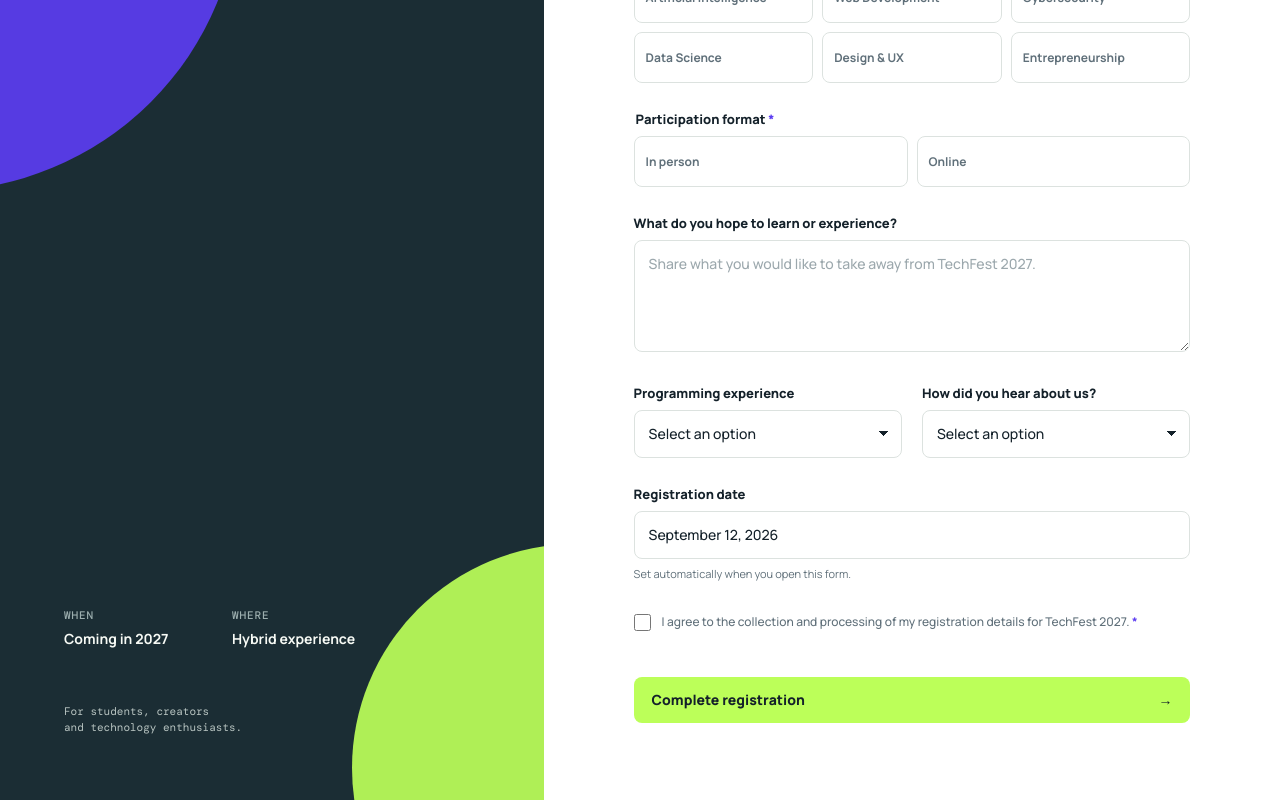
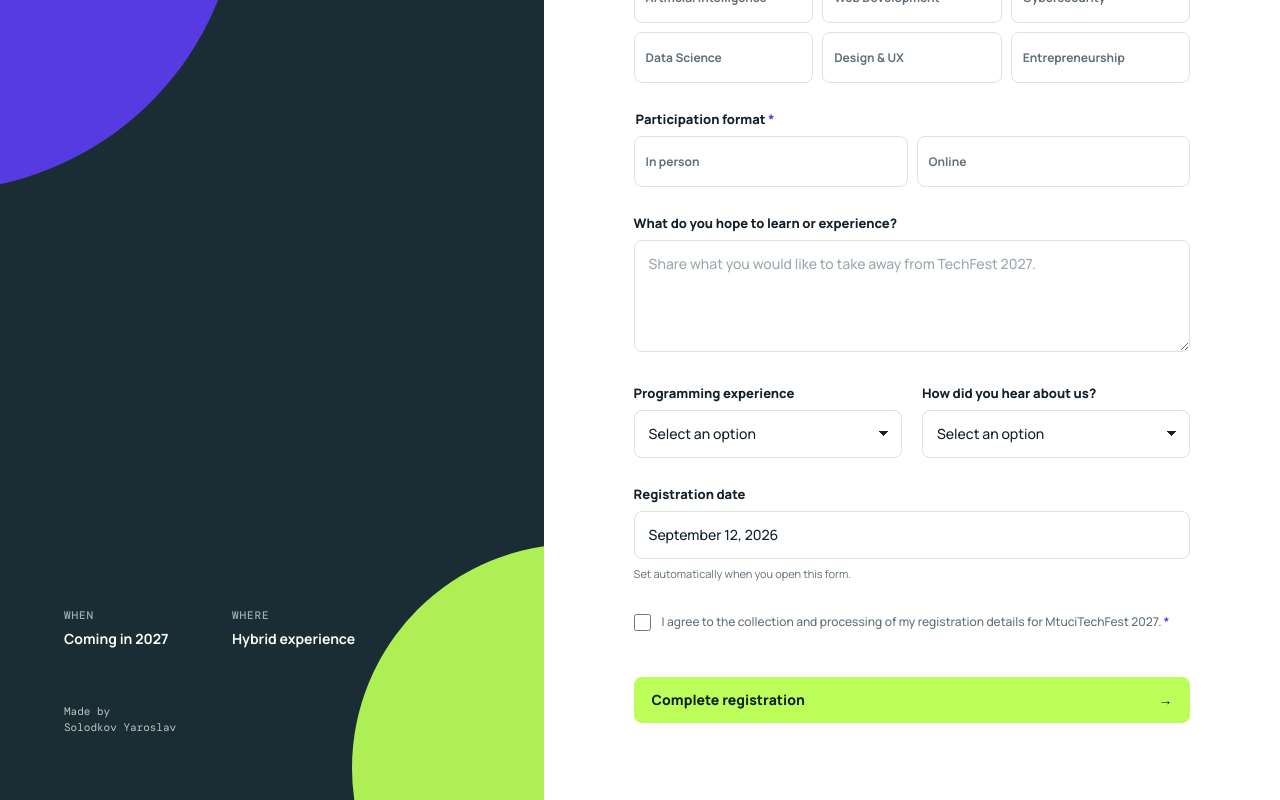
Before and after one commit to Rusgameplays/englishhw-1, a plain HTML site: page index.html in a window 1280 px wide. Shown: the part 891-1691 px from the top of the page. Drawn offline with nearby package versions, Linux system fonts and the light colour scheme.

Commit message:
Update event name from TechFest to MtuciTechFest

```diff
--- a/index.html
+++ b/index.html
@@ -5,9 +5,9 @@
     <meta name="viewport" content="width=device-width, initial-scale=1.0" />
     <meta
       name="description"
-      content="Register for TechFest 2027 — a day for curious builders, learners, and future innovators."
+      content="Register for MtuciTechFest 2027 — a day for curious builders, learners, and future innovators."
     />
-    <title>TechFest 2027 — Registration</title>
+    <title>MtuciTechFest 2027 — Registration</title>
     <link rel="preconnect" href="https://fonts.googleapis.com" />
     <link rel="preconnect" href="https://fonts.gstatic.com" crossorigin />
     <link
@@ -43,7 +43,7 @@
           </div>
         </dl>
 
-        <p class="side-note">For students, creators<br />and technology enthusiasts.</p>
+        <p class="side-note">Made by<br />Solodkov Yaroslav</p>
       </section>
 
       <section class="form-panel" id="top" aria-labelledby="form-title">
@@ -176,7 +176,7 @@
 
           <label class="terms">
             <input id="termsAccepted" name="termsAccepted" type="checkbox" required />
-            <span>I agree to the collection and processing of my registration details for TechFest 2027. <b aria-hidden="true">*</b></span>
+            <span>I agree to the collection and processing of my registration details for MtuciTechFest 2027. <b aria-hidden="true">*</b></span>
           </label>
 
           <div id="form-message" class="form-message" role="status" aria-live="polite"></div>
```
